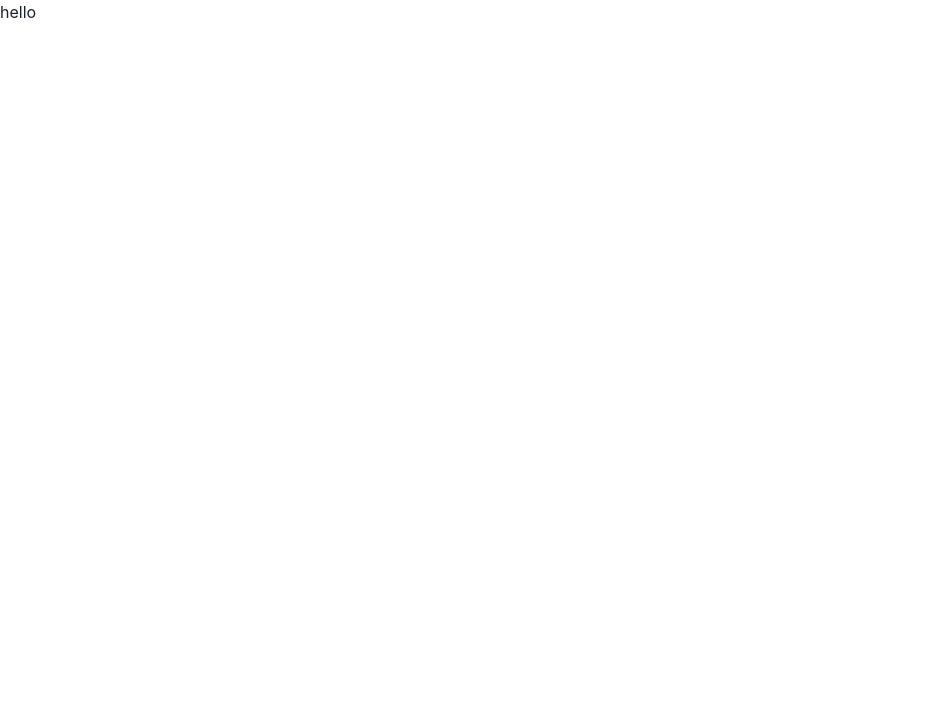
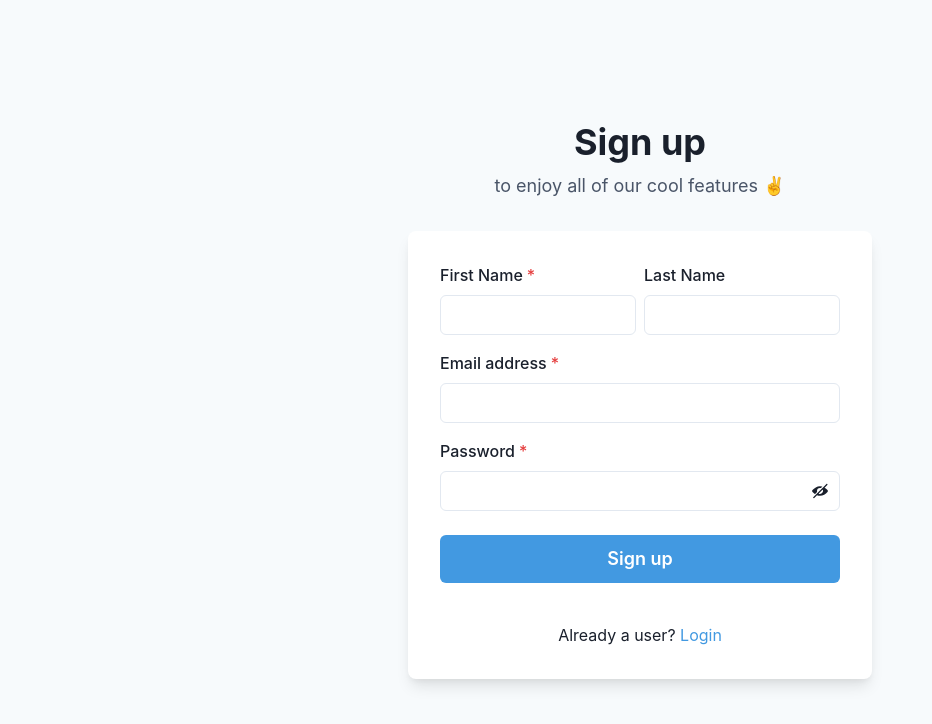
Before and after one commit to NamanAgrawal5/eduquest-frontend, a React (Vite) app: page /signup in a window 1280 px wide. Shown: the top 724 px of the page, without its empty margins (0-932 px from the left). Built offline with nearby package versions, Linux system fonts and the light colour scheme.

Commit message:
Signup created

```diff
--- a/package.json
+++ b/package.json
@@ -10,6 +10,7 @@
     "preview": "vite preview"
   },
   "dependencies": {
+    "@chakra-ui/icons": "^2.1.1",
     "@chakra-ui/react": "^2.8.2",
     "@emotion/react": "^11.11.1",
     "@emotion/styled": "^11.11.0",
--- a/src/routes/Signup.jsx
+++ b/src/routes/Signup.jsx
@@ -1,10 +1,99 @@
+'use client'
 
-function Signup() {
+import {
+  Flex,
+  Box,
+  FormControl,
+  FormLabel,
+  Input,
+  InputGroup,
+  HStack,
+  InputRightElement,
+  Stack,
+  Button,
+  Heading,
+  Text,
+  useColorModeValue,
+  Link,
+} from '@chakra-ui/react'
+import { useState } from 'react'
+import { ViewIcon, ViewOffIcon } from '@chakra-ui/icons'
+
+export default function Signup() {
+  const [showPassword, setShowPassword] = useState(false)
+
   return (
-    <div>
-      hello
-    </div>
+    <Flex
+      minH={'100vh'}
+      align={'center'}
+      justify={'center'}
+      bg={useColorModeValue('gray.50', 'gray.800')}>
+      <Stack spacing={8} mx={'auto'} maxW={'lg'} py={12} px={6}>
+        <Stack align={'center'}>
+          <Heading fontSize={'4xl'} textAlign={'center'}>
+            Sign up
+          </Heading>
+          <Text fontSize={'lg'} color={'gray.600'}>
+            to enjoy all of our cool features ✌️
+          </Text>
+        </Stack>
+        <Box
+          rounded={'lg'}
+          bg={useColorModeValue('white', 'gray.700')}
+          boxShadow={'lg'}
+          p={8}>
+          <Stack spacing={4}>
+            <HStack>
+              <Box>
+                <FormControl id="firstName" isRequired>
+                  <FormLabel>First Name</FormLabel>
+                  <Input type="text" />
+                </FormControl>
+              </Box>
+              <Box>
+                <FormControl id="lastName">
+                  <FormLabel>Last Name</FormLabel>
+                  <Input type="text" />
+                </FormControl>
+              </Box>
+            </HStack>
+            <FormControl id="email" isRequired>
+              <FormLabel>Email address</FormLabel>
+              <Input type="email" />
+            </FormControl>
+            <FormControl id="password" isRequired>
+              <FormLabel>Password</FormLabel>
+              <InputGroup>
+                <Input type={showPassword ? 'text' : 'password'} />
+                <InputRightElement h={'full'}>
+                  <Button
+                    variant={'ghost'}
+                    onClick={() => setShowPassword((showPassword) => !showPassword)}>
+                    {showPassword ? <ViewIcon /> : <ViewOffIcon />}
+                  </Button>
+                </InputRightElement>
+              </InputGroup>
+            </FormControl>
+            <Stack spacing={10} pt={2}>
+              <Button
+                loadingText="Submitting"
+                size="lg"
+                bg={'blue.400'}
+                color={'white'}
+                _hover={{
+                  bg: 'blue.500',
+                }}>
+                Sign up
+              </Button>
+            </Stack>
+            <Stack pt={6}>
+              <Text align={'center'}>
+                Already a user? <Link color={'blue.400'}>Login</Link>
+              </Text>
+            </Stack>
+          </Stack>
+        </Box>
+      </Stack>
+    </Flex>
   )
 }
-
-export default Signup
```
Also changed, not shown: 1 other file (tests, documents, lock files or other folders).
